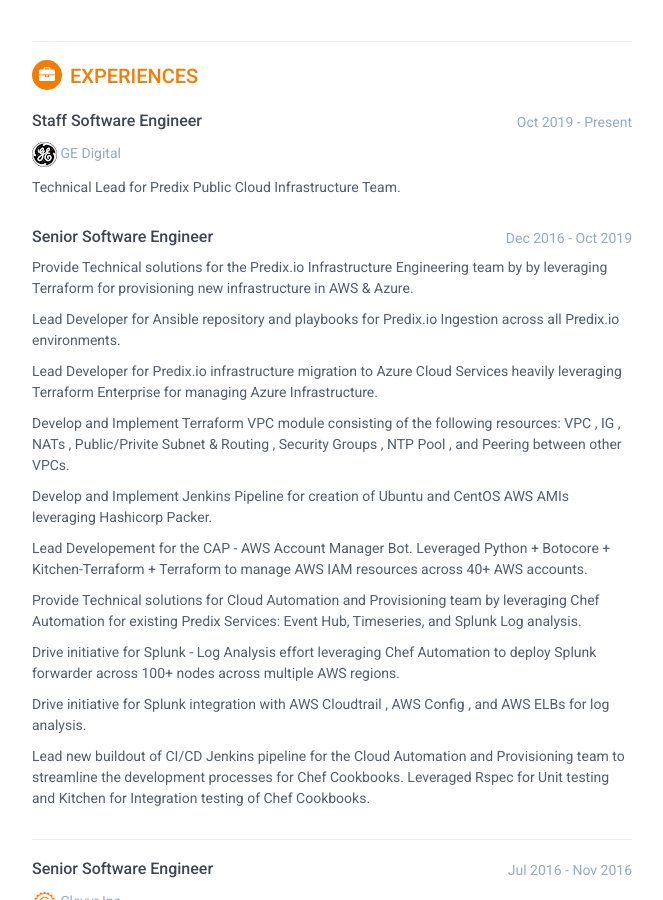
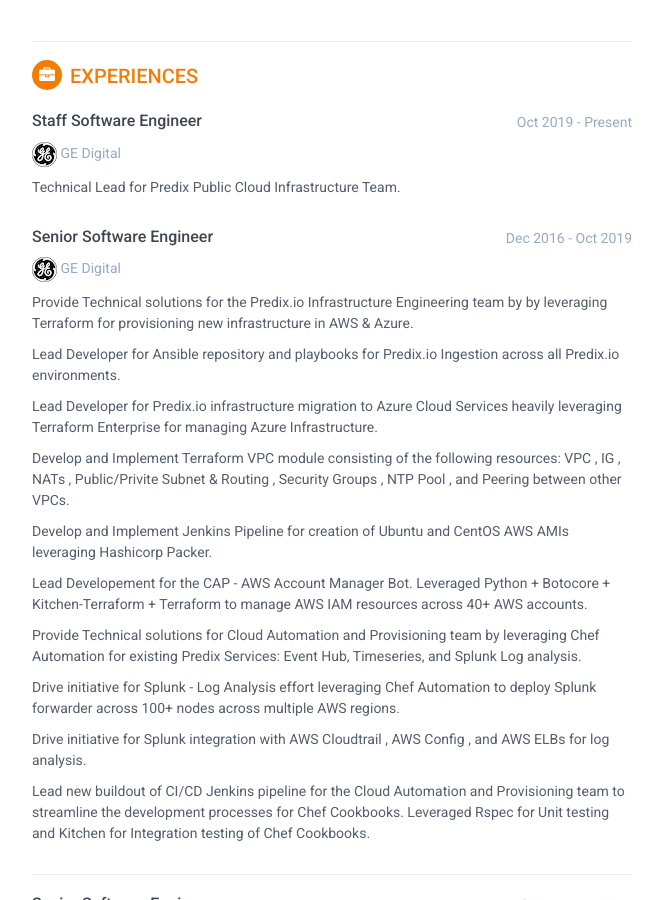
Before and after one commit to ivanfan12345/cv, a Jekyll site: the page built from index.html, in a window 1280 px wide and 900 px high, scrolled down 322 px. Shown: the whole window, without its empty margins (188-851 px from the left). Built offline with Jekyll 4.4.1, drawn with Linux system fonts in a browser that asks for light colours.

Commit message:
add company tag

```diff
--- a/_includes/experience.html
+++ b/_includes/experience.html
@@ -18,6 +18,7 @@
                             <h3 class="job-title">Senior Software Engineer</h3>
                             <div class="time">Dec 2016 - Oct 2019</div>
                         </div><!--//upper-row-->
+                        <div class="company"><img src="assets/images/Tiny_Black_GE.png" alt="GE Image"> GE Digital </div>
                     </div><!--//meta-->
                     <div class="details">
                         <p>Provide Technical solutions for the Predix.io Infrastructure Engineering team by by leveraging Terraform for provisioning new infrastructure in AWS & Azure.</p>
```
